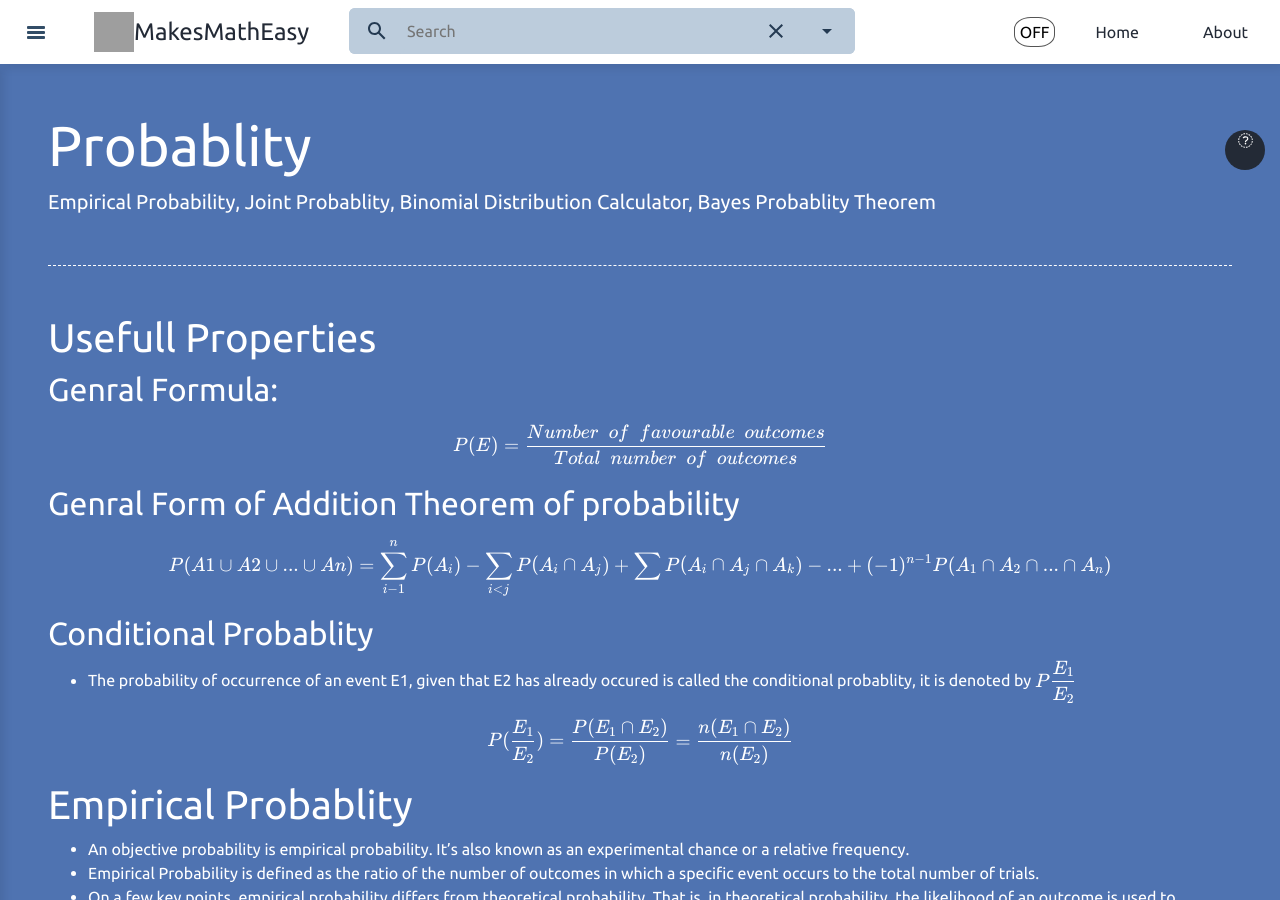
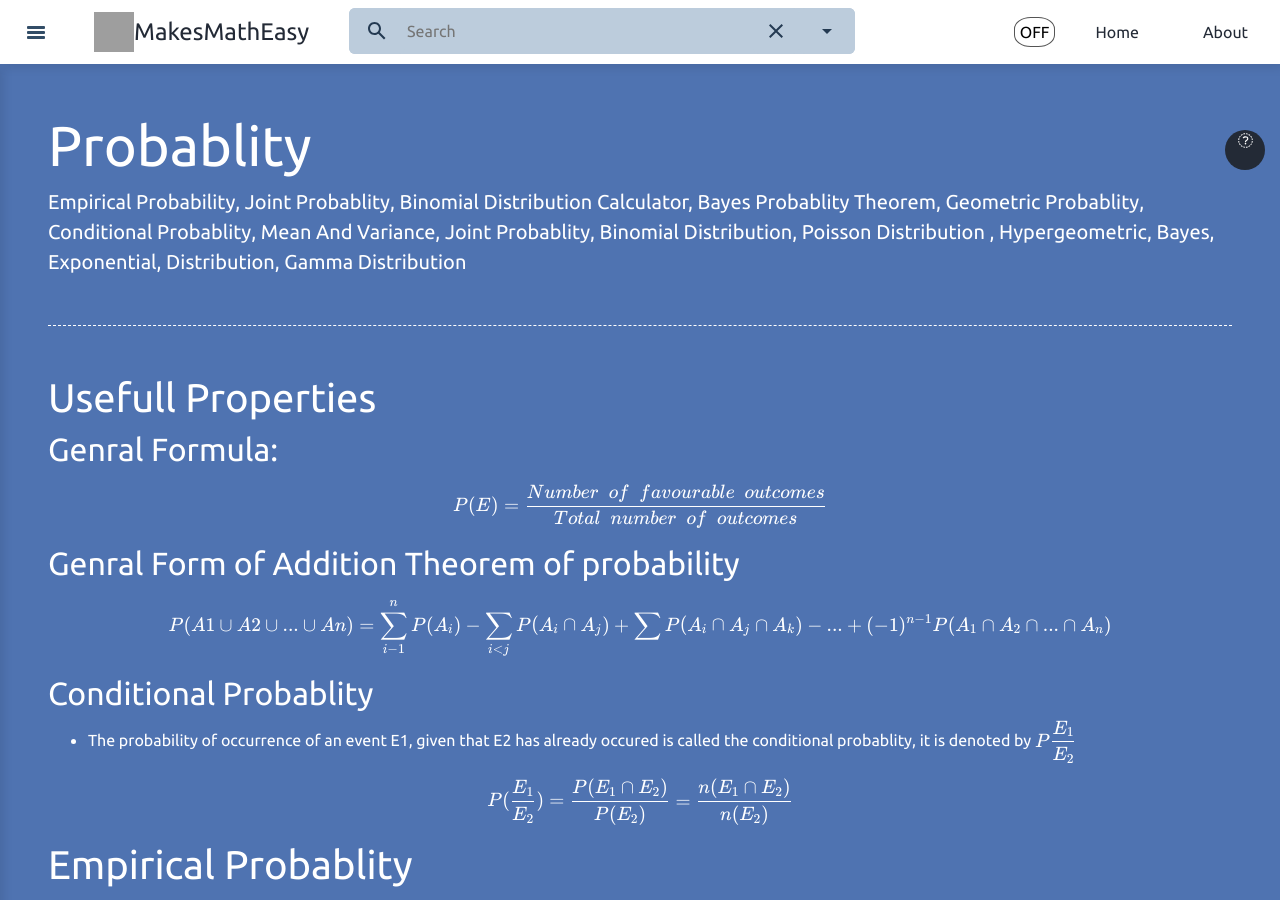
Before and after one commit to makesmatheasy/makesmatheasy-documentation, a Jekyll site: the page built from docs/probablity.md, in a window 1280 px wide and 900 px high. Built offline with Jekyll 4.4.1, drawn with Linux system fonts in a browser that asks for light colours; nearby versions of some CDN libraries; grey boxes are pictures that could not be loaded.

Commit message:
fixed errors in complex numbers, binary calculations, statistics and probablity sections (#190)
* fixed internal links and social icons

* resolved conflicts

* added independent, dependent probablity, properties and binomial distribution calculator

* fixed typos

```diff
--- a/docs/probablity.md
+++ b/docs/probablity.md
@@ -2,7 +2,7 @@
 layout: default
 title: Probablity
 permalink: /probablity/
-description: Empirical Probability, Joint Probablity, Binomial Distribution Calculator, Bayes Probablity Theorem
+description: Empirical Probability, Joint Probablity, Binomial Distribution Calculator, Bayes Probablity Theorem, Geometric Probablity, Conditional Probablity, Mean And Variance, Joint Probablity, Binomial Distribution, Poisson Distribution , Hypergeometric, Bayes, Exponential, Distribution, Gamma Distribution
 
 ---
 
```
Also changed, not shown: docs/binary_calculations.md (+1 -0 lines), docs/statistics.md (+29 -3 lines).
